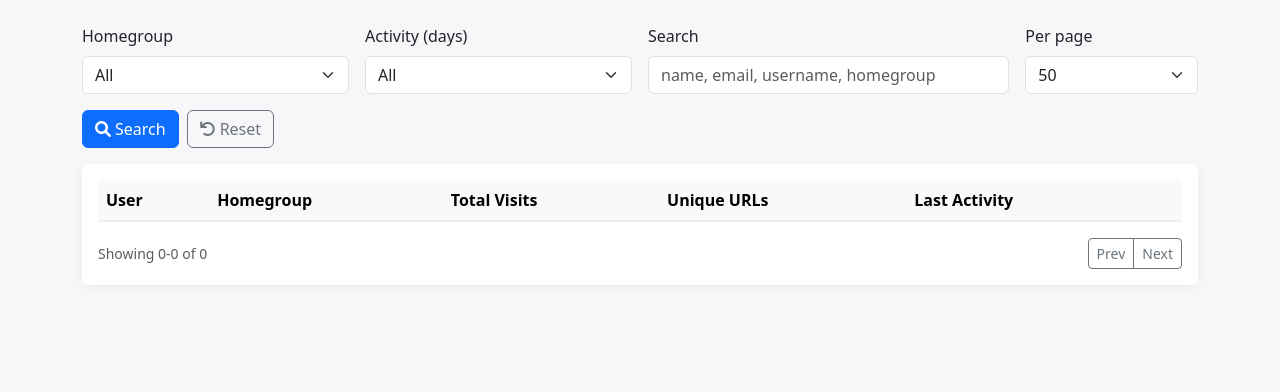
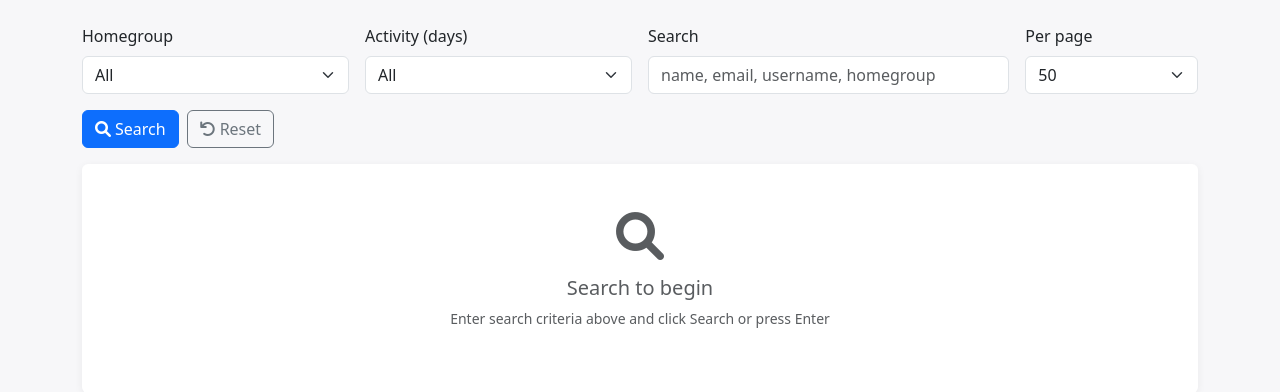
Before and after one commit to hefi46/BrowserReporterConsole, a FastAPI app: page /dashboard.html in a window 1280 px wide. Shown: the part 56-448 px from the top of the page. Run offline with FastAPI, Linux system fonts and the light colour scheme; the visitor is signed in with stand-in values (Sample User, id 1); data that the repository does not hold is empty; parts of the project's set-up code (start-up, migrations or seed data) failed here and were passed over; some libraries are stand-ins or nearby versions.

Commit message:
reincluding dashboard files

```diff
--- a/backend/templates/dashboard2.html
+++ b/backend/templates/dashboard2.html
@@ -62,7 +62,17 @@
 			<button class="btn btn-outline-secondary" id="clear"><i class="fas fa-undo me-1"></i>Reset</button>
 		</div>
 
-		<div class="card">
+		<!-- Empty state message -->
+		<div class="card" id="emptyState">
+			<div class="card-body text-center py-5">
+				<i class="fas fa-search fa-3x text-muted mb-3"></i>
+				<h5 class="text-muted">Search to begin</h5>
+				<p class="text-muted small">Enter search criteria above and click Search or press Enter</p>
+			</div>
+		</div>
+
+		<!-- Results table (hidden initially) -->
+		<div class="card" id="resultsCard" style="display: none;">
 			<div class="card-body">
 				<div class="table-responsive">
 					<table class="table table-hover align-middle" id="tbl">
@@ -113,6 +123,10 @@
 			hg.innerHTML = '<option value="">All</option>' + (j.homegroups||[]).map(h => `<option value="${h}">${h}</option>`).join('');
 		}
 		async function load() {
+			// Show results, hide empty state
+			document.getElementById('emptyState').style.display = 'none';
+			document.getElementById('resultsCard').style.display = 'block';
+
 			const params = new URLSearchParams({ page: String(page), page_size: String(pageSize) });
 			const hg = document.getElementById('hg').value;
 			const days = document.getElementById('days').value;
@@ -147,7 +161,7 @@
 			`).join('');
 		}
 		document.getElementById('apply').addEventListener('click', () => { page = 1; pageSize = parseInt(document.getElementById('pp').value); load(); });
-		document.getElementById('clear').addEventListener('click', () => { document.getElementById('hg').value=''; document.getElementById('days').value=''; document.getElementById('q').value=''; page=1; total=0; document.querySelector('#tbl tbody').innerHTML=''; document.getElementById('t').textContent='0'; document.getElementById('s').textContent='0'; document.getElementById('e').textContent='0'; document.getElementById('prev').disabled=true; document.getElementById('next').disabled=true; });
+		document.getElementById('clear').addEventListener('click', () => { document.getElementById('hg').value=''; document.getElementById('days').value=''; document.getElementById('q').value=''; page=1; total=0; document.querySelector('#tbl tbody').innerHTML=''; document.getElementById('t').textContent='0'; document.getElementById('s').textContent='0'; document.getElementById('e').textContent='0'; document.getElementById('prev').disabled=true; document.getElementById('next').disabled=true; document.getElementById('resultsCard').style.display='none'; document.getElementById('emptyState').style.display='block'; });
 		document.getElementById('prev').addEventListener('click', () => { if (page>1) { page--; load(); } });
 		document.getElementById('next').addEventListener('click', () => { const max = Math.ceil(total/pageSize); if (page<max) { page++; load(); } });
 		document.getElementById('pp').addEventListener('change', () => { page = 1; pageSize = parseInt(document.getElementById('pp').value); load(); });
```
Also changed, not shown: backend/templates/keyword_search.html (+17 -2 lines).
